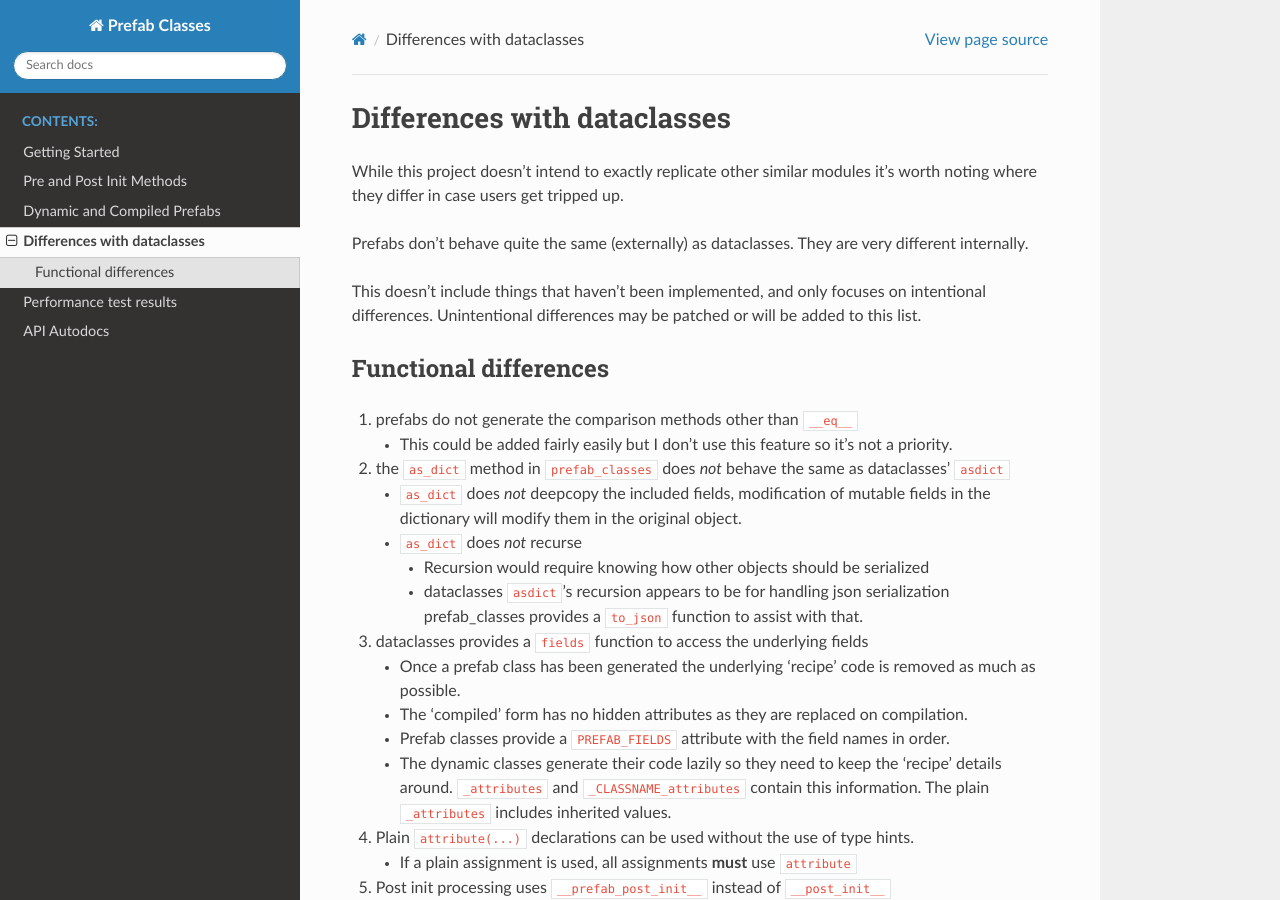
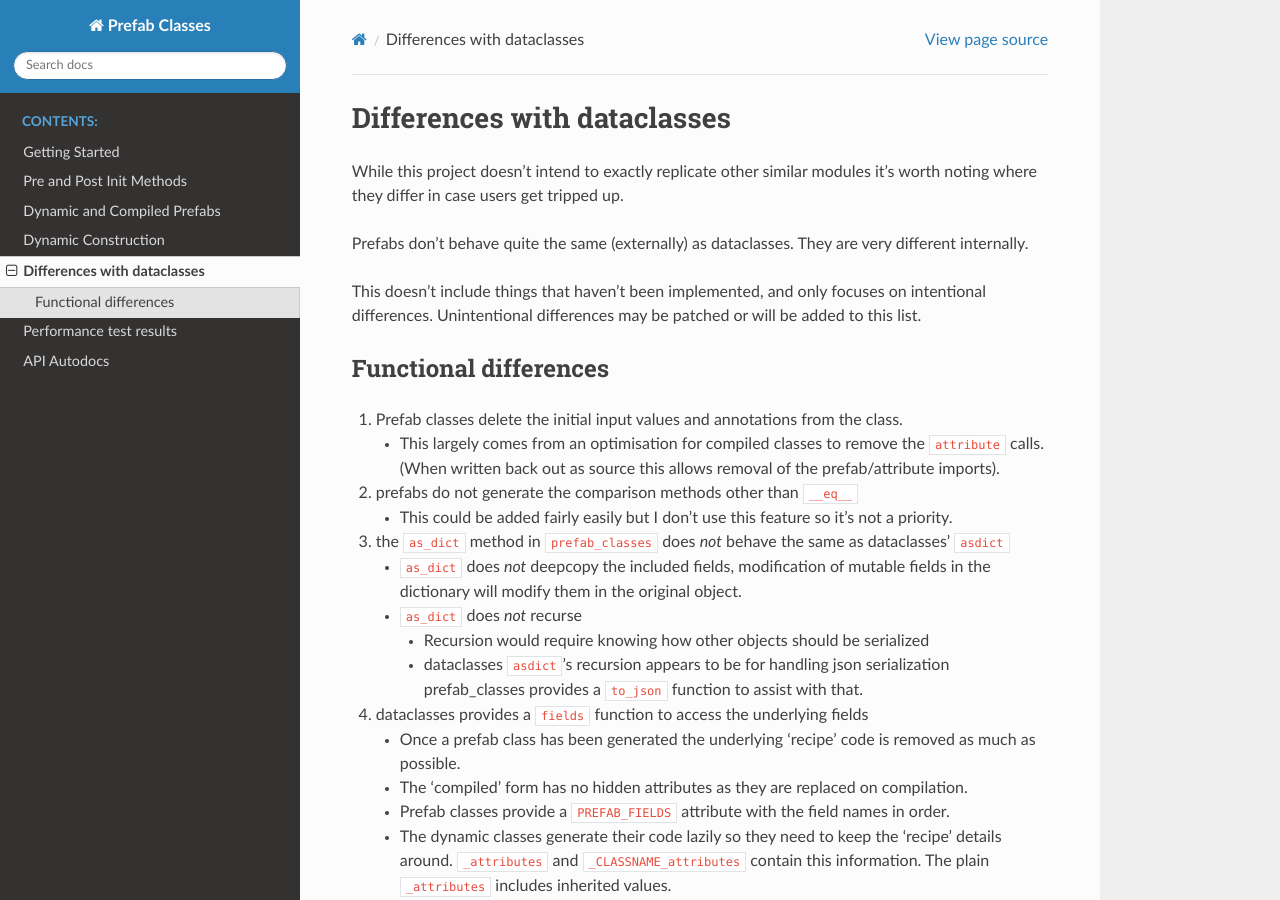
Before and after one commit to DavidCEllis/PrefabClasses, a Sphinx documentation site: the page built from docs/extra/dataclasses_differences.md, in a window 1280 px wide and 900 px high. Built offline with Sphinx 7.4.7 and the Read the Docs theme 2.0.0, drawn with Linux system fonts in a browser that asks for light colours.

```diff
--- a/docs/extra/dataclasses_differences.md
+++ b/docs/extra/dataclasses_differences.md
@@ -11,6 +11,10 @@
 or will be added to this list.
 
 ## Functional differences ##
+1. Prefab classes delete the initial input values and annotations from the class.
+    * This largely comes from an optimisation for compiled classes to remove the
+      `attribute` calls. (When written back out as source this allows removal of
+      the prefab/attribute imports).
 1. prefabs do not generate the comparison methods other than `__eq__`
     * This could be added fairly easily but I don't use this feature so it's not a priority.
 1. the `as_dict` method in `prefab_classes` does *not* behave the same as
```
Also changed, not shown: docs/api.md (+4 -0 lines), docs/dynamic_construction.md (added, +32 -0 lines), docs/index.md (+1 -0 lines), 1 other file.
